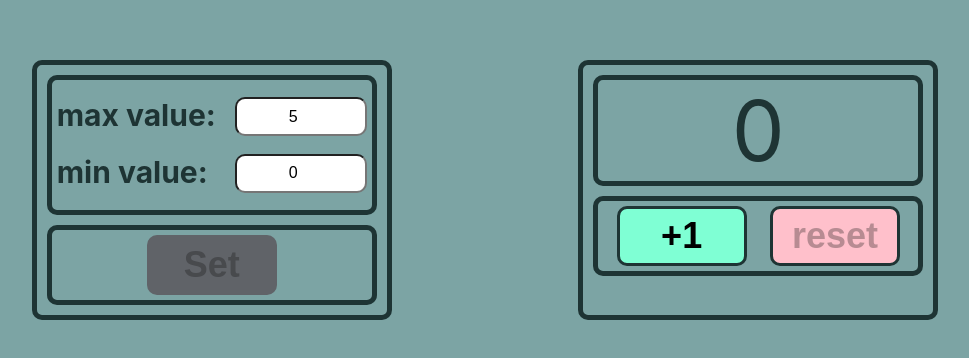
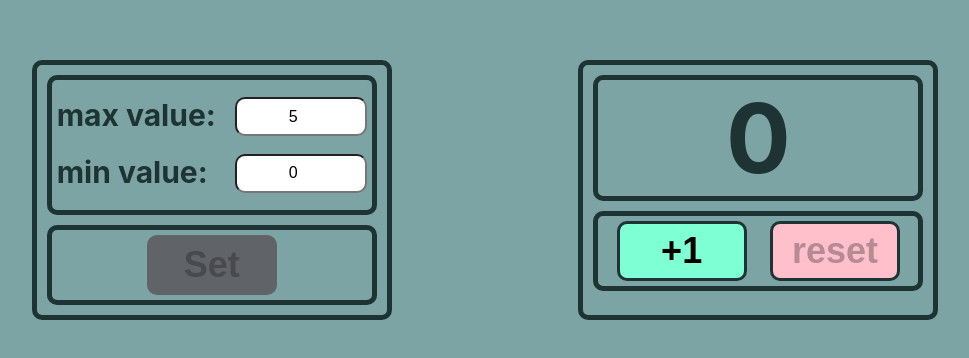
Before and after one commit to DmitriyKaplan28/exam, a React (Create React App) app: page / in a window 1280 px wide. Shown: the part 210-568 px from the top of the page, without its empty margins (155-1124 px from the left). Built offline with nearby package versions, Linux system fonts and the light colour scheme.

Commit message:
little fix with font-size

```diff
--- a/src/components/Counter.module.css
+++ b/src/components/Counter.module.css
@@ -37,12 +37,14 @@
     background-color: #7ca4a4;
     border: 5px solid #1e3434;
     border-radius: 10px;
-    font-size: 3.5em;
+    font-size: 4em;
     color: #1e3434;
     margin: 10px;
     display: flex;
     align-items: center;
     justify-content: center;
+    font-weight: bold;
+
 }
 
 .redValueDisplay {
@@ -51,12 +53,12 @@
 }
 
 .enterValues {
-    font-size: 1em;
+    font-size: 2em;
     font-weight: bold;
 }
 
 .incorrectValue {
-    font-size: 1.5em;
+    font-size: 2em;
     font-weight: bold;
     color: red;
 }
```
